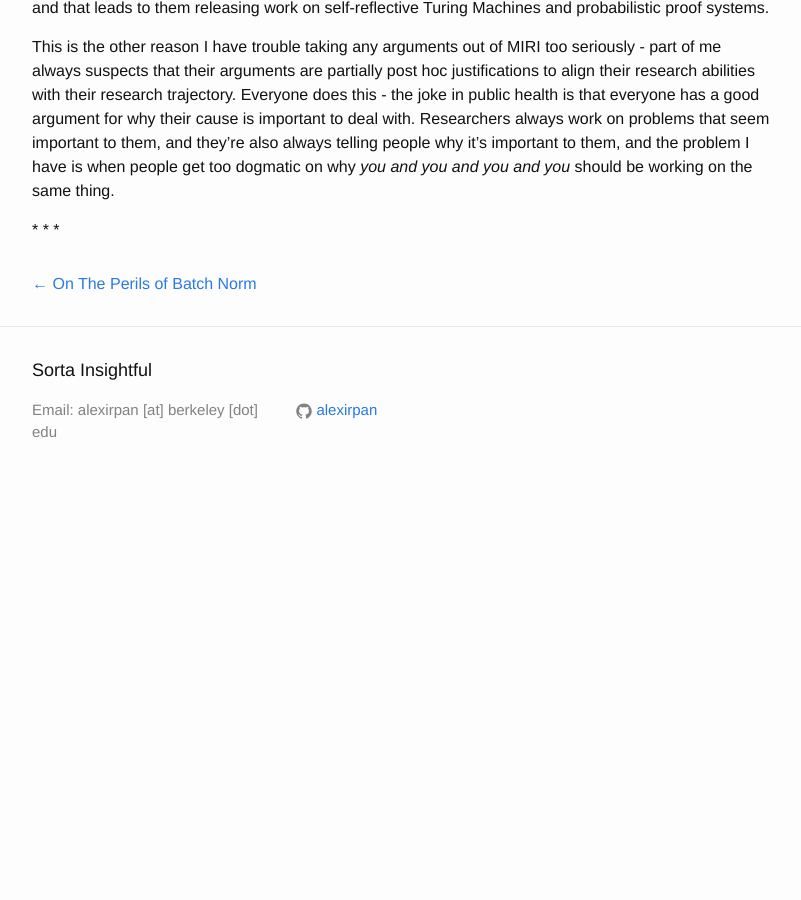
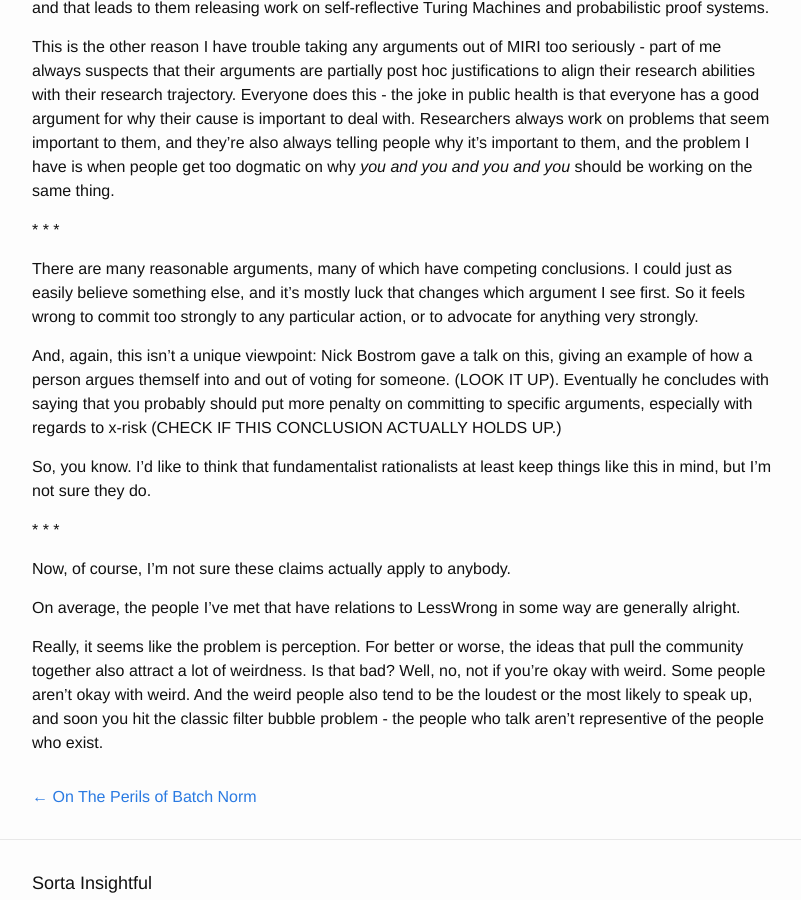
Before and after one commit to alexirpan/alexirpan.github.io, a Jekyll site: the page built from _posts/2017-05-02-ai-safety.markdown, in a window 1280 px wide and 900 px high, scrolled down 6892 px. Shown: the whole window, without its empty margins (238-1039 px from the left). Built offline with Jekyll 4.4.1, drawn with Linux system fonts in a browser that asks for light colours; nearby versions of some CDN libraries; before the commit the page ends 7396 px from its top, so only the background shows below that.

Commit message:
Small update

```diff
--- a/_posts/2017-05-02-ai-safety.markdown
+++ b/_posts/2017-05-02-ai-safety.markdown
@@ -386,3 +386,31 @@ is when people get too dogmatic on why *you and you and you and you* should
 be working on the same thing.
 
 \* \* \*
+
+There are many reasonable arguments, many of which have competing conclusions.
+I could just as easily believe something else, and it's mostly luck that changes
+which argument I see first. So it feels wrong to commit too strongly to any
+particular action, or to advocate for anything very strongly.
+
+And, again, this isn't a unique viewpoint: Nick Bostrom gave a talk on this,
+giving an example of how a person argues themself into and out of voting
+for someone. (LOOK IT UP). Eventually he concludes with saying that you
+probably should put more penalty on committing to specific arguments, especially
+with regards to x-risk (CHECK IF THIS CONCLUSION ACTUALLY HOLDS UP.)
+
+So, you know. I'd like to think that fundamentalist rationalists at least keep
+things like this in mind, but I'm not sure they do.
+
+\* \* \*
+
+Now, of course, I'm not sure these claims actually apply to anybody.
+
+On average, the people I've met that have relations to LessWrong in some way
+are generally alright.
+
+Really, it seems like the problem is perception. For better or worse, the ideas
+that pull the community together also attract a lot of weirdness. Is that bad?
+Well, no, not if you're okay with weird. Some people aren't okay with weird.
+And the weird people also tend to be the loudest or the most likely to speak
+up, and soon you hit the classic filter bubble problem - the people who talk
+aren't representive of the people who exist.
```
